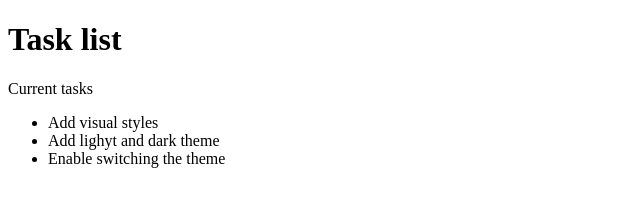
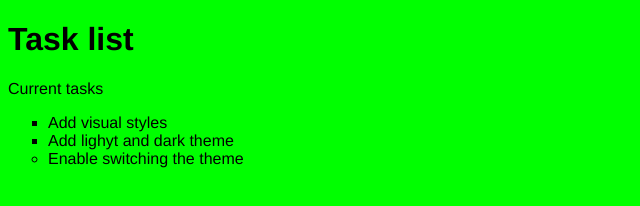
Before and after one commit to attbonus/simple-website-project-microsoft, a plain HTML site: page index.html in a window 1280 px wide. Shown: the whole page, without its empty margins (0-640 px from the left). Drawn offline with Linux system fonts and the light colour scheme.

Commit message:
adicion de archivo ccss

```diff
--- a/index.html
+++ b/index.html
@@ -5,9 +5,9 @@
     <meta http-equiv="X-UA-Compatible" content="IE=edge">
     <meta name="viewport" content="width=device-width, initial-scale=1.0">
     <link rel="stylesheet" href="./main.css">
-    <title>Simple website</title>
+    <title> Task Timeline</title>
 </head>
-<body>
+<body class="light-theme">
     <h1>Task list</h1>
     <p id="msg">Current tasks</p>
     <ul>
--- a/main.css
+++ b/main.css
@@ -0,0 +1,37 @@
+body {
+    background: var(--bg);
+    color: var(--fontColor);
+    font-family: Helvetica;
+}
+
+/*ul {
+    font-family: Helvetica;
+}*/
+
+li {
+    list-style: circle;
+}
+
+.list {
+    list-style: square;
+}
+
+/*#msg {
+    font-family: monospace;
+}*/
+
+.light-theme {
+    --bg: var(--green);
+    --fontColor: var(--black);
+}
+
+.dark-theme {
+    --bg: var(--black);
+    --fontColor: var(--green);
+}
+
+:root {
+    --green: #00FF00;
+    --white: #FFFFFF;
+    --black: #000000;
+}
```
